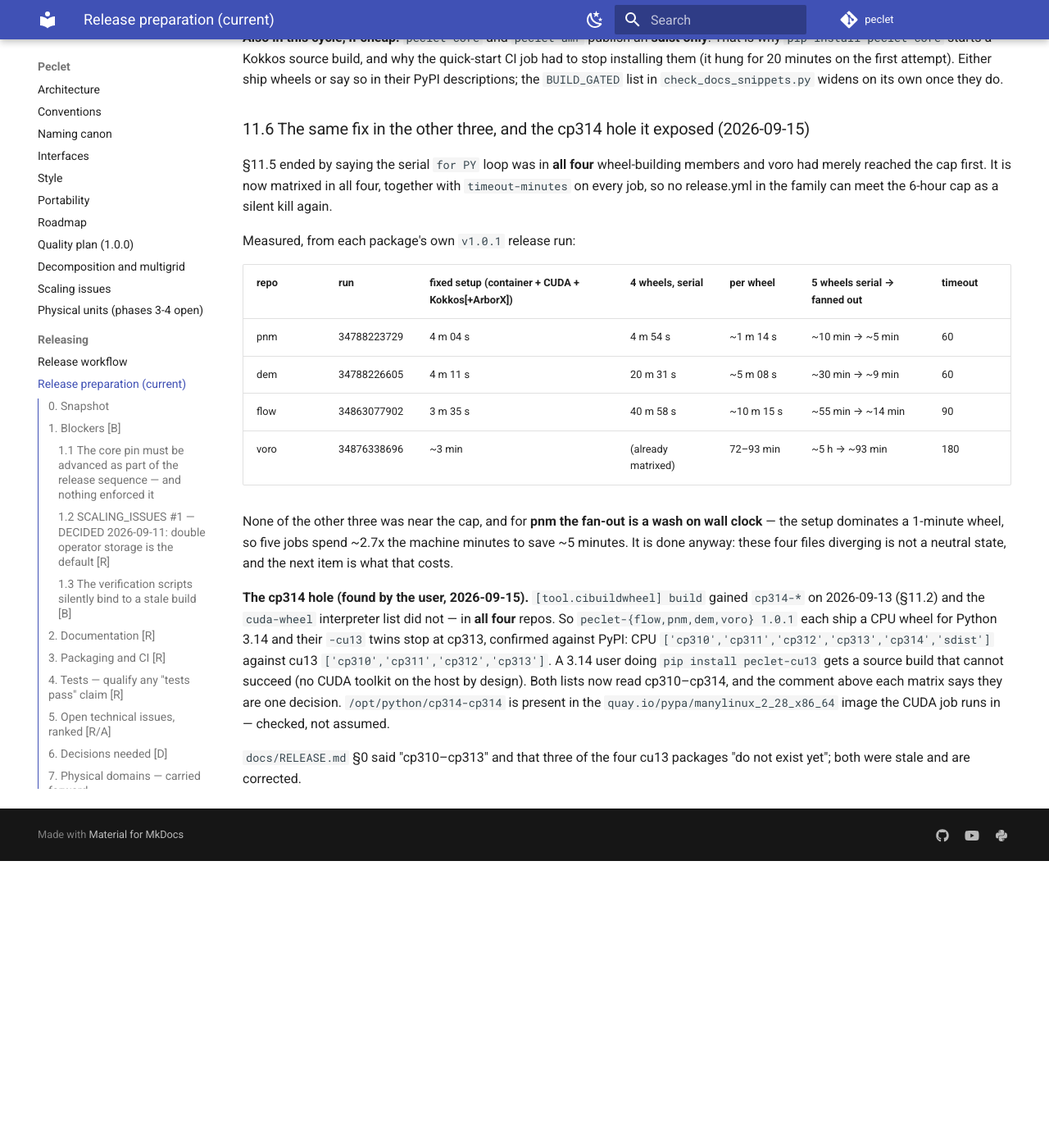
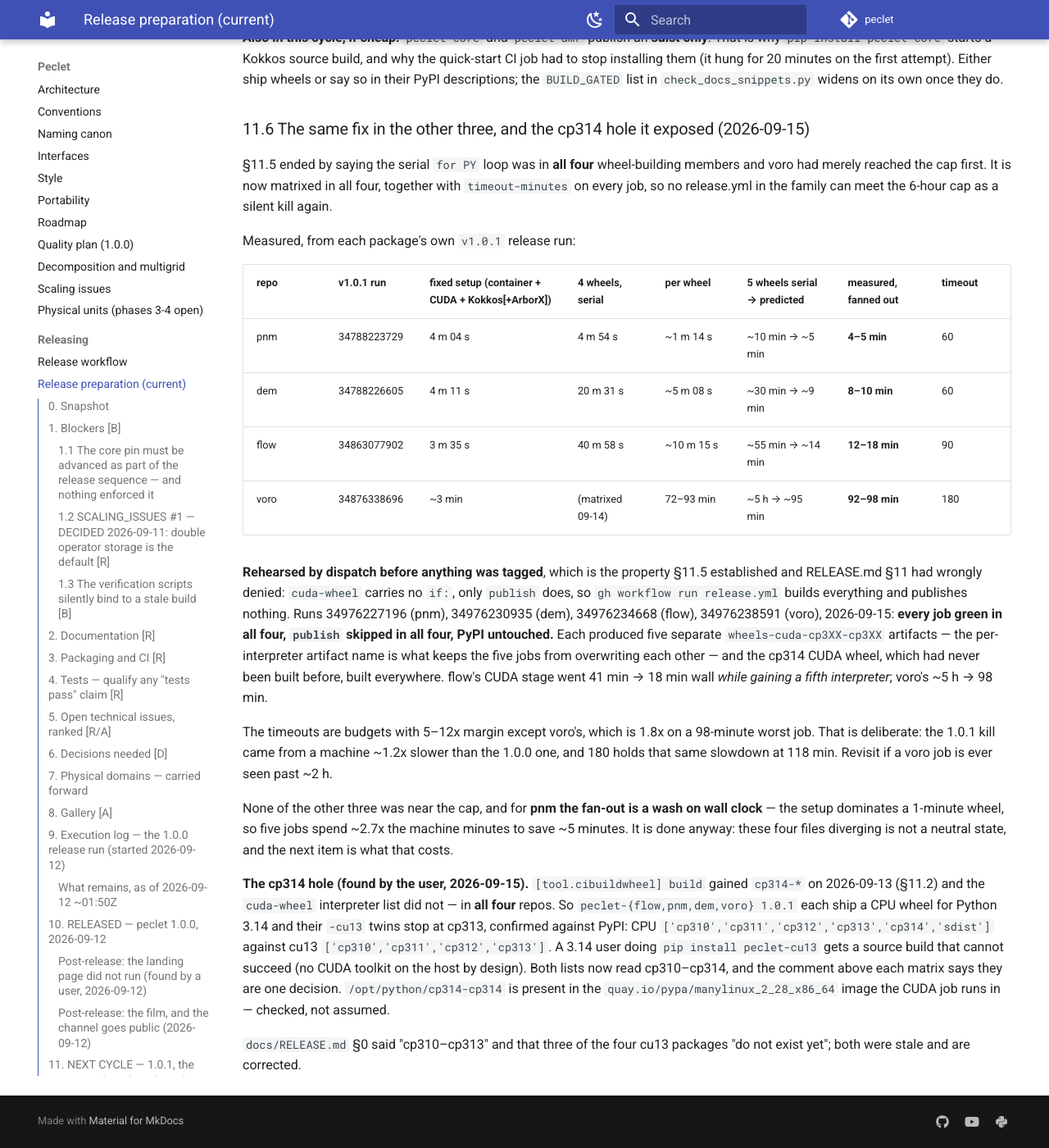
Before and after one commit to computational-chemical-engineering/peclet, an MkDocs documentation site: the page built from docs/RELEASE_PREP.md, in a window 1280 px wide and 1400 px high, scrolled down 22213 px. Shown: the whole window at 82% size. Built offline with MkDocs 1.6.1 and Material for MkDocs 9.7.7, drawn with Linux system fonts in a browser that asks for light colours; comment, search, counter and statistics services are not loaded; before the commit the page ends 23263 px from its top, so only the background shows below that.

Commit message:
release-prep 11.6: the measured numbers, from the dispatch rehearsal
The section shipped with predictions; these are the results. Dispatch runs 34976227196 (pnm),
34976230935 (dem), 34976234668 (flow), 34976238591 (voro), 2026-09-15: every job green in all four,
`publish` skipped in all four, PyPI untouched -- the publish-free rehearsal 11.5 established, used
for the first time on the change it was established for.

Fanned-out CUDA job, measured against predicted: pnm 4-5 min (~5), dem 8-10 (~9), flow 12-18 (~14),
voro 92-98 (~95). flow's CUDA stage went 41 min -> 18 min wall while gaining a fifth interpreter;
voro's ~5 h -> 98 min. Five separate wheels-cuda-cp3XX artifacts per repo, so the per-interpreter
artifact name does keep the jobs from overwriting each other, and the cp314 CUDA wheel -- which had
never been built before -- built in all four.

Also states why voro's timeout margin (1.8x) is thinner than the others' (5-12x) on purpose, and
what would justify revisiting it.

Co-Authored-By: Claude Opus 5 <noreply@anthropic.com>
Claude-Session: https://claude.ai/code/session_015fNTZgmz6U1bv2MRTM3bbF

```diff
--- a/docs/RELEASE_PREP.md
+++ b/docs/RELEASE_PREP.md
@@ -950,12 +950,25 @@ on every job, so no release.yml in the family can meet the 6-hour cap as a silen
 
 Measured, from each package's own `v1.0.1` release run:
 
-| repo | run | fixed setup (container + CUDA + Kokkos[+ArborX]) | 4 wheels, serial | per wheel | 5 wheels serial → fanned out | timeout |
-|---|---|---|---|---|---|---|
-| pnm | 34788223729 | 4 m 04 s | 4 m 54 s | ~1 m 14 s | ~10 min → ~5 min | 60 |
-| dem | 34788226605 | 4 m 11 s | 20 m 31 s | ~5 m 08 s | ~30 min → ~9 min | 60 |
-| flow | 34863077902 | 3 m 35 s | 40 m 58 s | ~10 m 15 s | ~55 min → ~14 min | 90 |
-| voro | 34876338696 | ~3 min | (already matrixed) | 72–93 min | ~5 h → ~93 min | 180 |
+| repo | v1.0.1 run | fixed setup (container + CUDA + Kokkos[+ArborX]) | 4 wheels, serial | per wheel | 5 wheels serial → predicted | **measured, fanned out** | timeout |
+|---|---|---|---|---|---|---|---|
+| pnm | 34788223729 | 4 m 04 s | 4 m 54 s | ~1 m 14 s | ~10 min → ~5 min | **4–5 min** | 60 |
+| dem | 34788226605 | 4 m 11 s | 20 m 31 s | ~5 m 08 s | ~30 min → ~9 min | **8–10 min** | 60 |
+| flow | 34863077902 | 3 m 35 s | 40 m 58 s | ~10 m 15 s | ~55 min → ~14 min | **12–18 min** | 90 |
+| voro | 34876338696 | ~3 min | (matrixed 09-14) | 72–93 min | ~5 h → ~95 min | **92–98 min** | 180 |
+
+**Rehearsed by dispatch before anything was tagged**, which is the property §11.5 established and
+RELEASE.md §11 had wrongly denied: `cuda-wheel` carries no `if:`, only `publish` does, so
+`gh workflow run release.yml` builds everything and publishes nothing. Runs 34976227196 (pnm),
+34976230935 (dem), 34976234668 (flow), 34976238591 (voro), 2026-09-15: **every job green in all four,
+`publish` skipped in all four, PyPI untouched.** Each produced five separate `wheels-cuda-cp3XX-cp3XX`
+artifacts — the per-interpreter artifact name is what keeps the five jobs from overwriting each other
+— and the cp314 CUDA wheel, which had never been built before, built everywhere. flow's CUDA stage
+went 41 min → 18 min wall *while gaining a fifth interpreter*; voro's ~5 h → 98 min.
+
+The timeouts are budgets with 5–12x margin except voro's, which is 1.8x on a 98-minute worst job.
+That is deliberate: the 1.0.1 kill came from a machine ~1.2x slower than the 1.0.0 one, and 180 holds
+that same slowdown at 118 min. Revisit if a voro job is ever seen past ~2 h.
 
 None of the other three was near the cap, and for **pnm the fan-out is a wash on wall clock** — the
 setup dominates a 1-minute wheel, so five jobs spend ~2.7x the machine minutes to save ~5 minutes.
```
